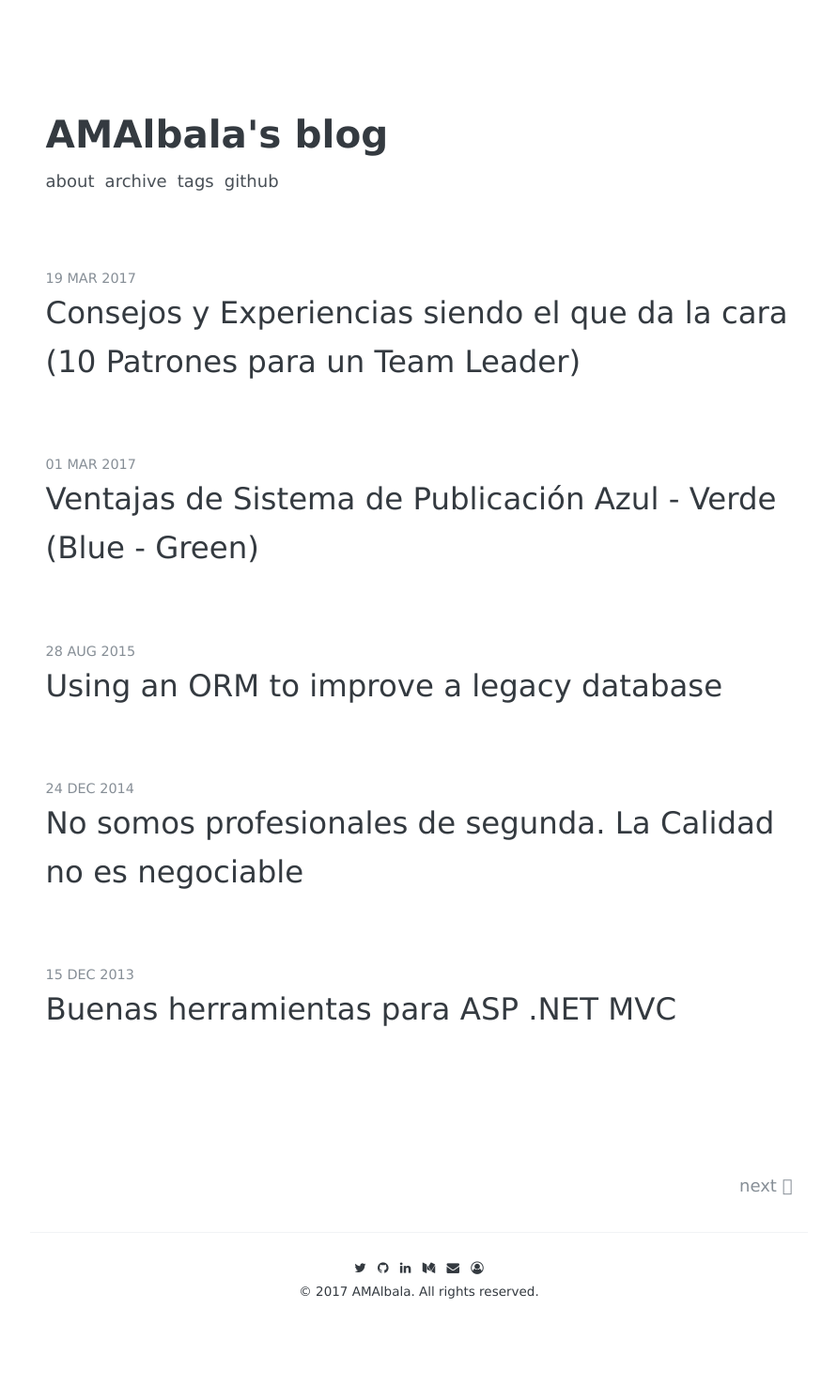
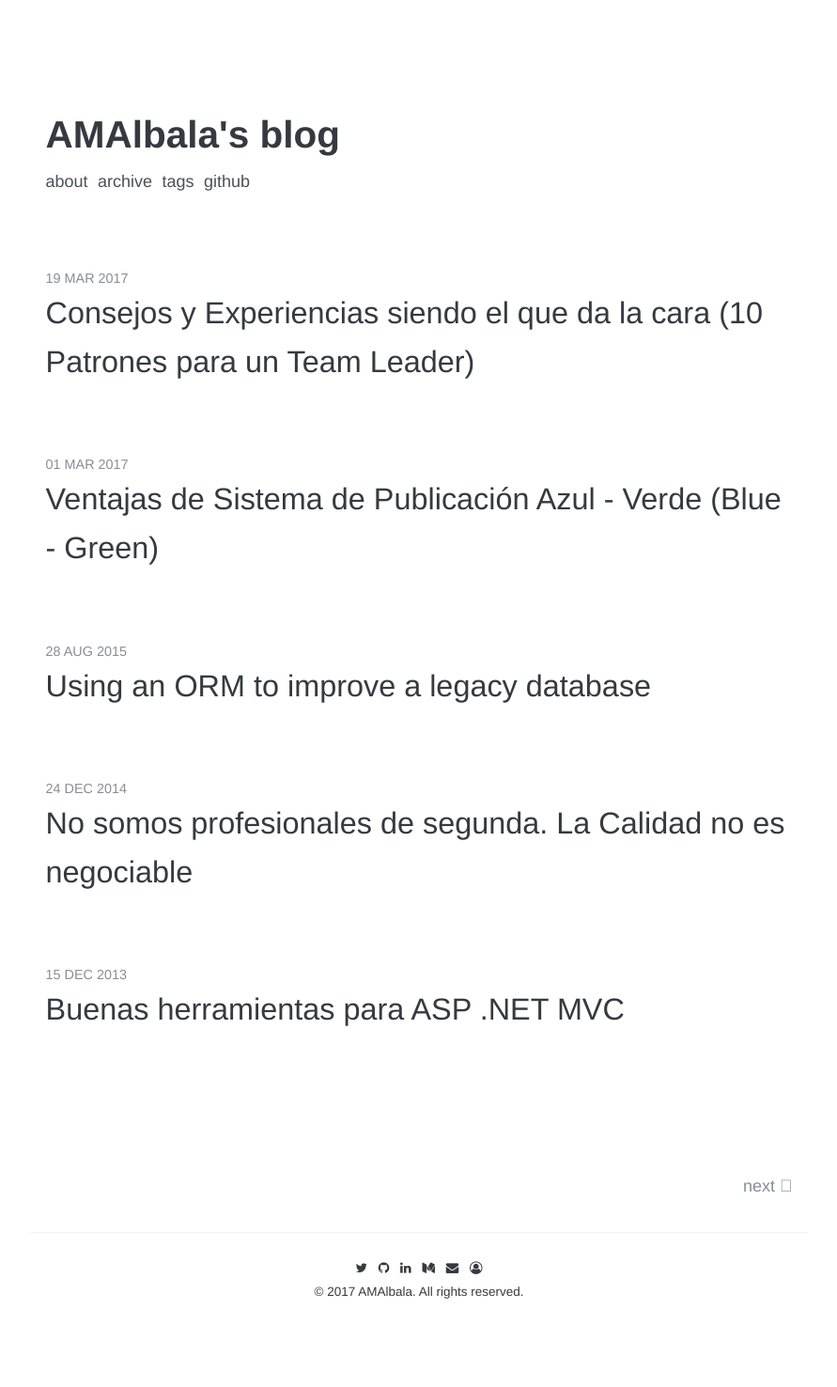
Before and after one commit to amalbala/amalbala.github.io, a Jekyll site: the page built from index.html, in a window 1280 px wide. Shown: the whole page at 94% size, without its empty margins (194-1085 px from the left). Built offline with Jekyll 4.4.1, drawn with Linux system fonts in a browser that asks for light colours; some web fonts are replaced; the list of posts is cut into pages by our own code.

Commit message:
Added Helvetica

```diff
--- a/_sass/_variables.scss
+++ b/_sass/_variables.scss
@@ -3,7 +3,7 @@
 /*--------------
   Font
   -------------- */
-$base-font: Nanum Barun Gothic, Nanum Gothic, Verdana, Arial, Dotum, sans-serif;
+$base-font: Helvetica, sans-serif;
 $code-font: Menlo, 'Spoqa Han Sans', Monaco, monospace;
 $code-gist-font: Menlo, Monaco, "Courier New", monospace;
 
```
